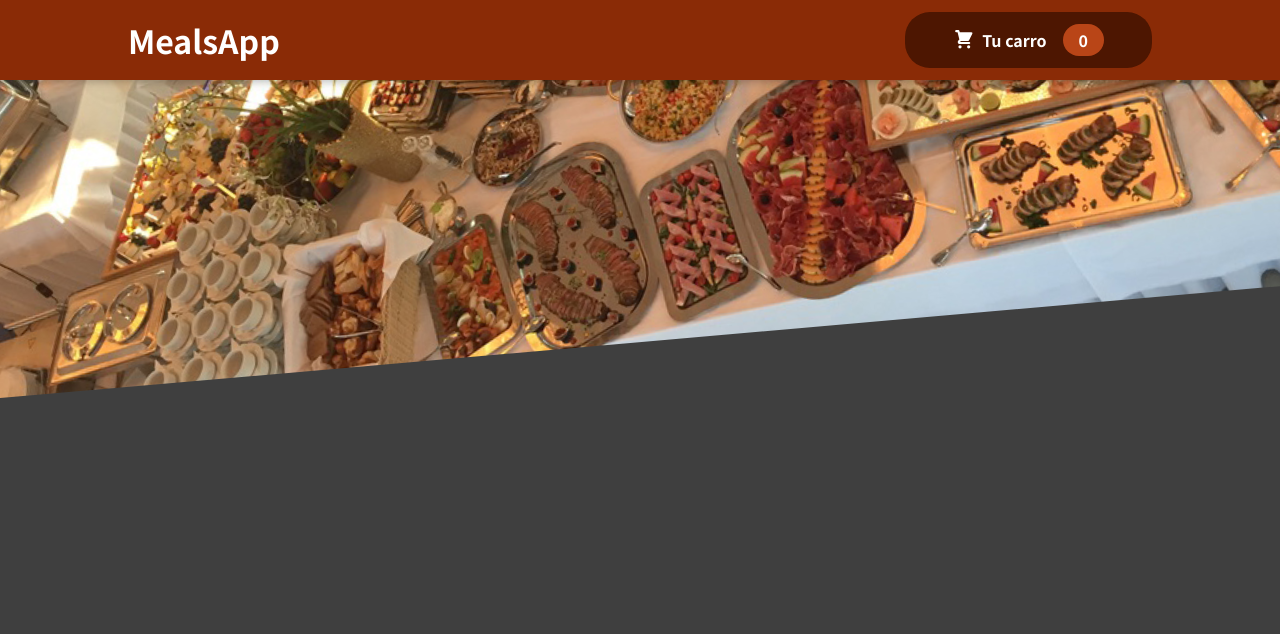
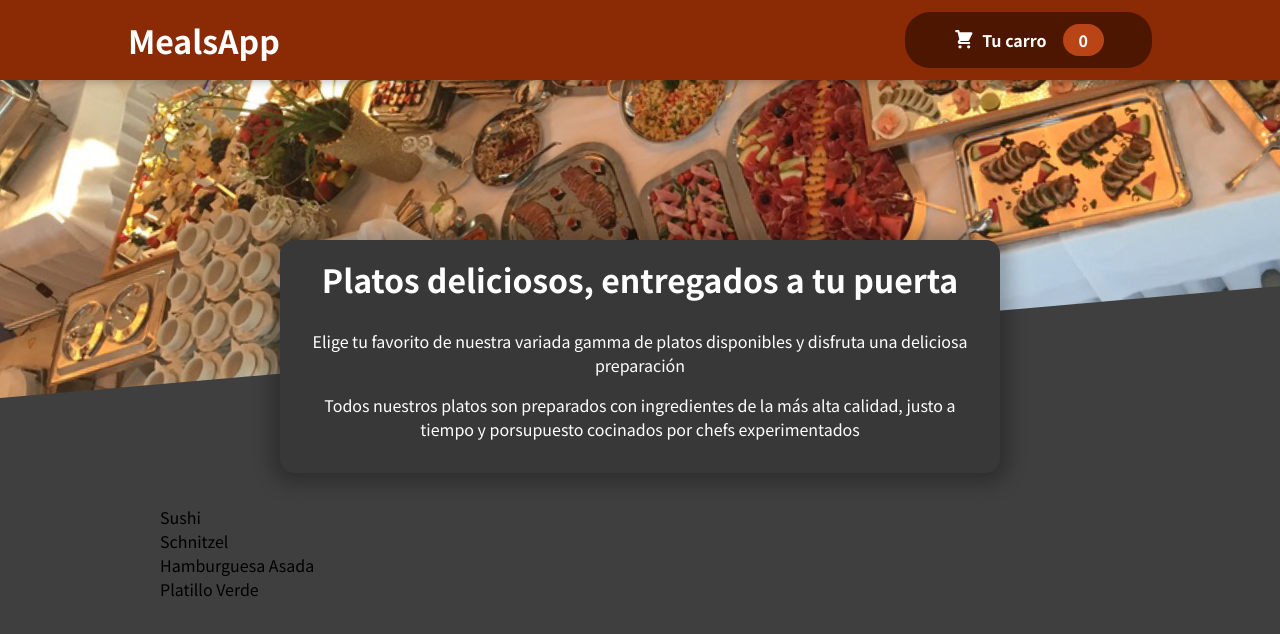
Before and after one commit to PALLdev/food-app, a React (Create React App) app: page / in a window 1280 px wide. Shown: the top 634 px of the page. Built offline with nearby package versions, Linux system fonts and the light colour scheme.

Commit message:
Summary & Meals components

```diff
--- a/src/App.tsx
+++ b/src/App.tsx
@@ -1,10 +1,14 @@
 import React from "react";
 import Header from "./components/Layout/Header";
+import Meals from "./components/Meals/Meals";
 
 function App() {
   return (
     <>
       <Header />
+      <main>
+        <Meals />
+      </main>
     </>
   );
 }
--- /dev/null
+++ b/src/components/Meals/AvailableMeals.module.css
@@ -0,0 +1,24 @@
+.meals {
+  max-width: 60rem;
+  width: 90%;
+  margin: 2rem auto;
+  animation: meals-appear 1s ease-out forwards;
+}
+
+.meals ul {
+  list-style: none;
+  margin: 0;
+  padding: 0;
+}
+
+@keyframes meals-appear {
+  from {
+    opacity: 0;
+    transform: translateY(3rem);
+  }
+
+  to {
+    opacity: 1;
+    transform: translateY(0);
+  }
+}
--- /dev/null
+++ b/src/components/Meals/AvailableMeals.tsx
@@ -0,0 +1,41 @@
+import React from "react";
+import classes from "./AvailableMeals.module.css";
+
+const DUMMY_MEALS = [
+  {
+    id: "m1",
+    name: "Sushi",
+    description: "Los mejores pescados y vegetales",
+    price: 10000,
+  },
+  {
+    id: "m2",
+    name: "Schnitzel",
+    description: "Una especialidad alemana!",
+    price: 6000,
+  },
+  {
+    id: "m3",
+    name: "Hamburguesa Asada",
+    description: "Americana, en su punto, carnosa",
+    price: 5000,
+  },
+  {
+    id: "m4",
+    name: "Platillo Verde",
+    description: "Saludable...y verde...",
+    price: 8000,
+  },
+];
+
+const AvailableMeals: React.FC = () => {
+  const mealsList = DUMMY_MEALS.map((meal) => <li>{meal.name}</li>);
+
+  return (
+    <section className={classes.meals}>
+      <ul>{mealsList}</ul>
+    </section>
+  );
+};
+
+export default AvailableMeals;
--- /dev/null
+++ b/src/components/Meals/Meals.tsx
@@ -0,0 +1,14 @@
+import React from "react";
+import AvailableMeals from "./AvailableMeals";
+import MealsSumary from "./MealsSumary";
+
+const Meals: React.FC = () => {
+  return (
+    <div>
+      <MealsSumary />
+      <AvailableMeals />
+    </div>
+  );
+};
+
+export default Meals;
--- /dev/null
+++ b/src/components/Meals/MealsSumary.tsx
@@ -0,0 +1,21 @@
+import classes from "./MealsSummary.module.css";
+
+import React from "react";
+
+const MealsSumary = () => {
+  return (
+    <section className={classes.summary}>
+      <h2>Platos deliciosos, entregados a tu puerta</h2>
+      <p>
+        Elige tu favorito de nuestra variada gamma de platos disponibles y
+        disfruta una deliciosa preparación
+      </p>
+      <p>
+        Todos nuestros platos son preparados con ingredientes de la más alta
+        calidad, justo a tiempo y porsupuesto cocinados por chefs experimentados
+      </p>
+    </section>
+  );
+};
+
+export default MealsSumary;
--- /dev/null
+++ b/src/components/Meals/MealsSummary.module.css
@@ -0,0 +1,18 @@
+.summary {
+  text-align: center;
+  max-width: 45rem;
+  width: 90%;
+  margin: auto;
+  margin-top: -10rem;
+  position: relative;
+  background-color: #383838;
+  color: white;
+  border-radius: 14px;
+  padding: 1rem;
+  box-shadow: 0 1px 18px 10px rgba(0, 0, 0, 0.25);
+}
+
+.summary h2 {
+  font-size: 2rem;
+  margin-top: 0;
+}
```
